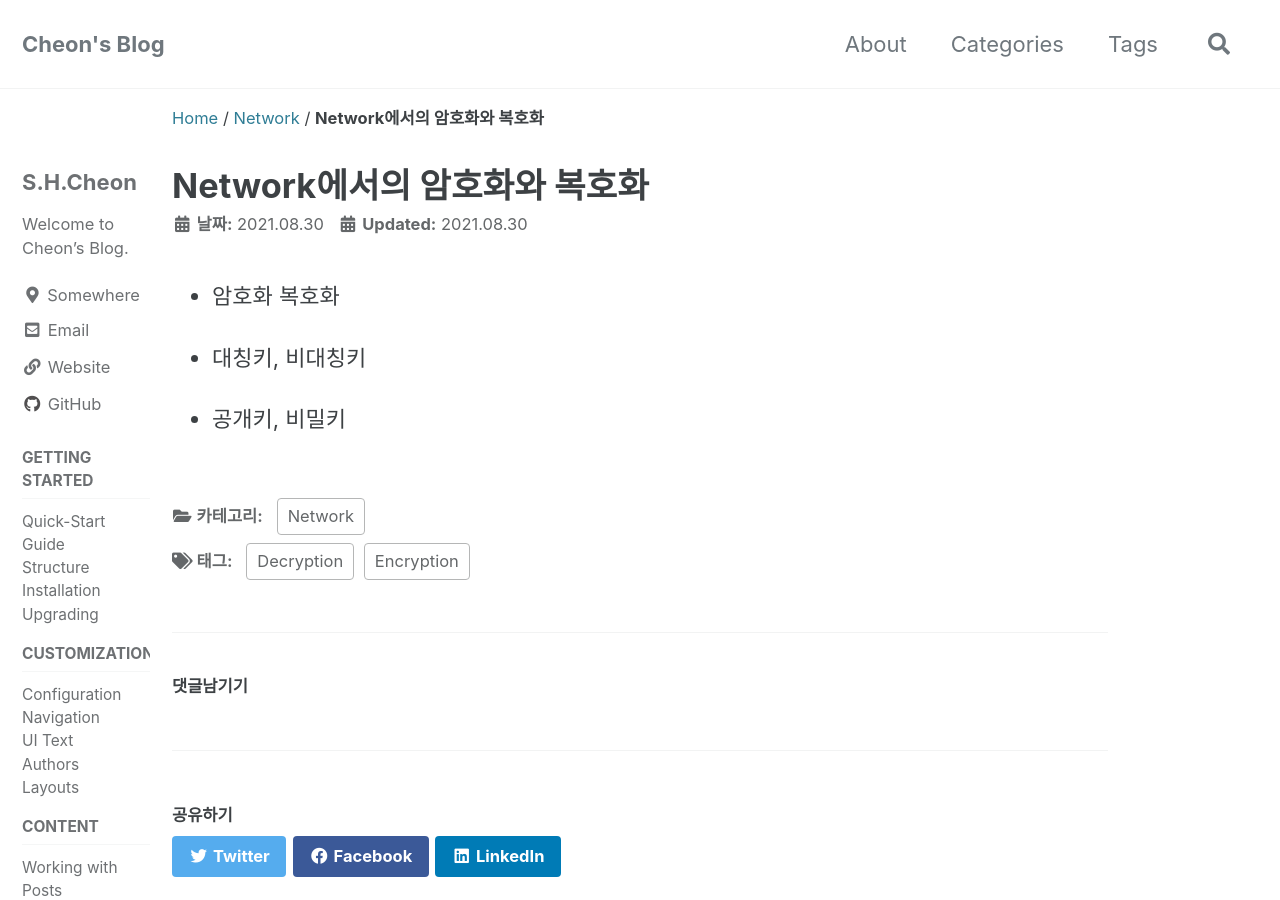
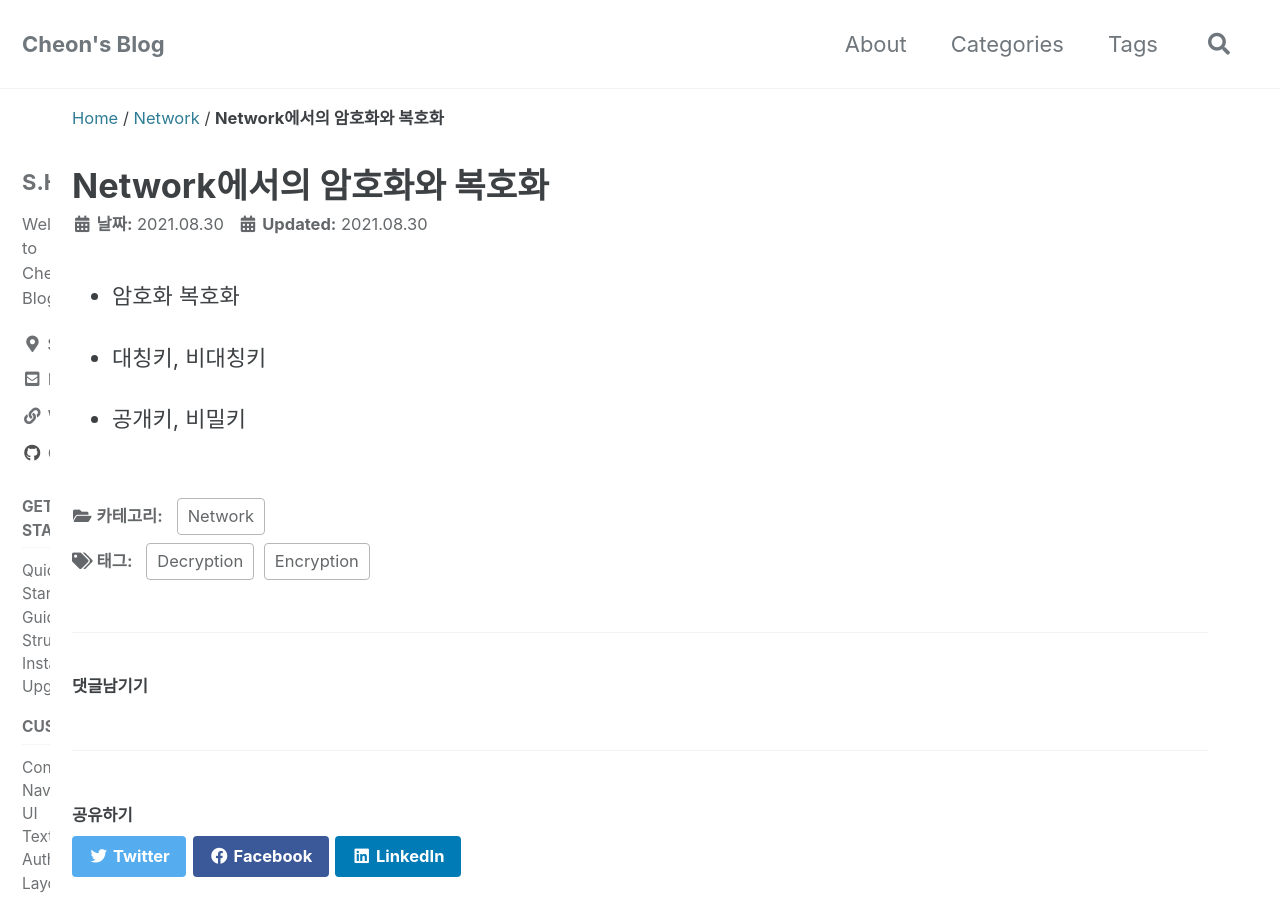
Before and after one commit to shcheon/myblog, a Jekyll site: the page built from _posts/network/2021-08-30-Network-Encryption-Decryption.md, in a window 1280 px wide and 900 px high. Built offline with Jekyll 4.4.1, drawn with Linux system fonts in a browser that asks for light colours; cached includes are drawn as plain includes; comment, search, counter and statistics services are not loaded; some of the changed text lies outside the part shown.

Commit message:
Update _variables.scss

```diff
--- a/_sass/minimal-mistakes/_variables.scss
+++ b/_sass/minimal-mistakes/_variables.scss
@@ -6,7 +6,7 @@
    Typography
    ========================================================================== */
 
-$doc-font-size: 12 !default;
+$doc-font-size: 100 !default;
 
 /* paragraph indention */
 $paragraph-indent: false !default; // true, false (default)
@@ -155,9 +155,9 @@ $max-width: $x-large !default;
    Grid
    ========================================================================== */
 
-$right-sidebar-width-narrow: 150px !default;
-$right-sidebar-width: 150px !default;
-$right-sidebar-width-wide: 150px !default;
+$right-sidebar-width-narrow: 50 !default;
+$right-sidebar-width: 50px !default;
+$right-sidebar-width-wide: 50px !default;
 // $right-sidebar-width-narrow: 200px !default;
 // $right-sidebar-width: 300px !default;
 // $right-sidebar-width-wide: 400px !default;
```
